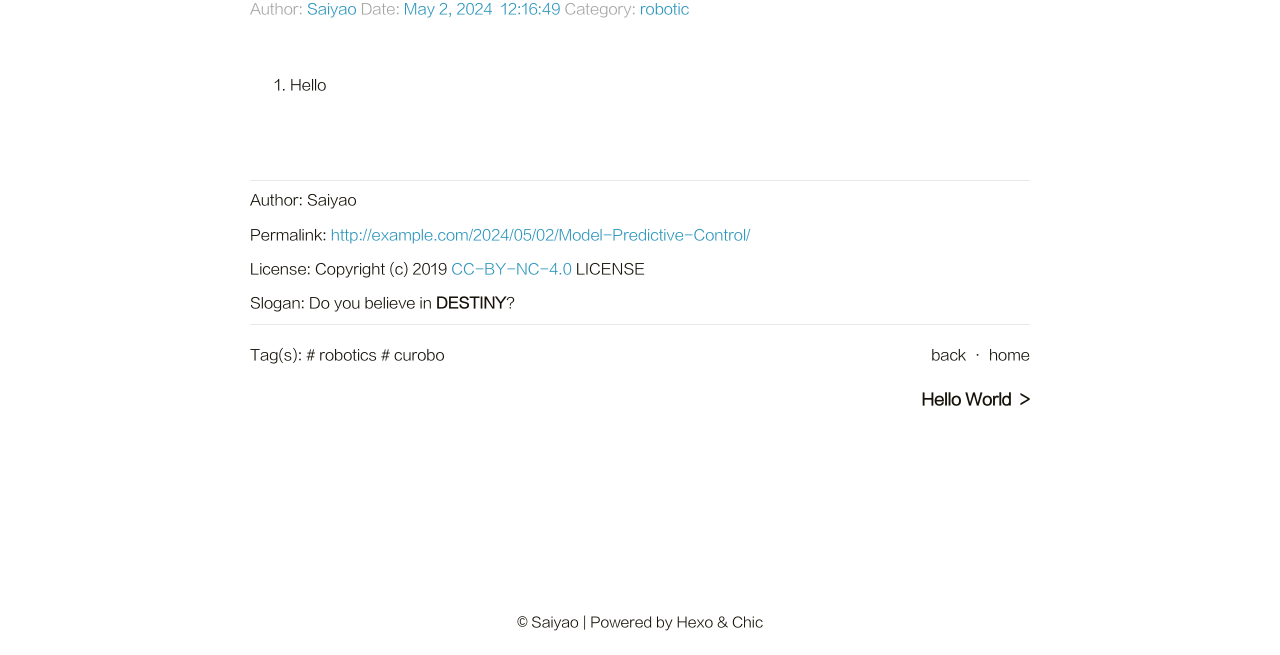
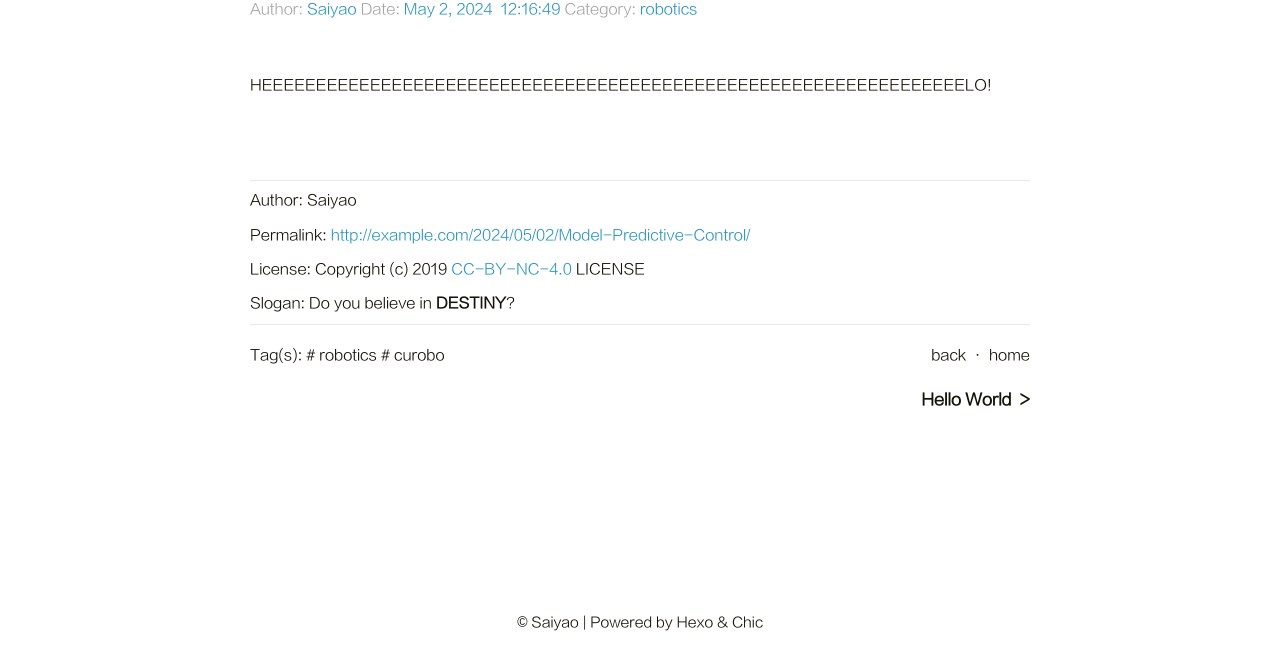
Before and after one commit to saiyao233/saiyao233.github.io, a plain HTML site: page 2024/05/02/Model-Predictive-Control/index.html in a window 1280 px wide. Shown: the part 145-800 px from the top of the page. Drawn offline with Linux system fonts and the light colour scheme.

Commit message:
Site updated: 2024-05-02 12:51:24

```diff
--- a/2024/05/02/Model-Predictive-Control/index.html
+++ b/2024/05/02/Model-Predictive-Control/index.html
@@ -147,7 +147,7 @@
                         <span class="post-category">
                     Category:
 
-                                <a href="/categories/robotic/">robotic</a>
+                                <a href="/categories/robotics/">robotics</a>
 
                         </span>
 
@@ -156,9 +156,7 @@
         </header>
 
         <div class="post-content">
-            <ol>
-<li>Hello</li>
-</ol>
+            <p>HEEEEEEEEEEEEEEEEEEEEEEEEEEEEEEEEEEEEEEEEEEEEEEEEEEEEEEEEEEEEEEEEELO!</p>
 
         </div>
 
```
Also changed, not shown: categories/robotics/index.html (renamed from categories/robotic/index.html, +2 -2 lines), category/index.html (+2 -2 lines).
